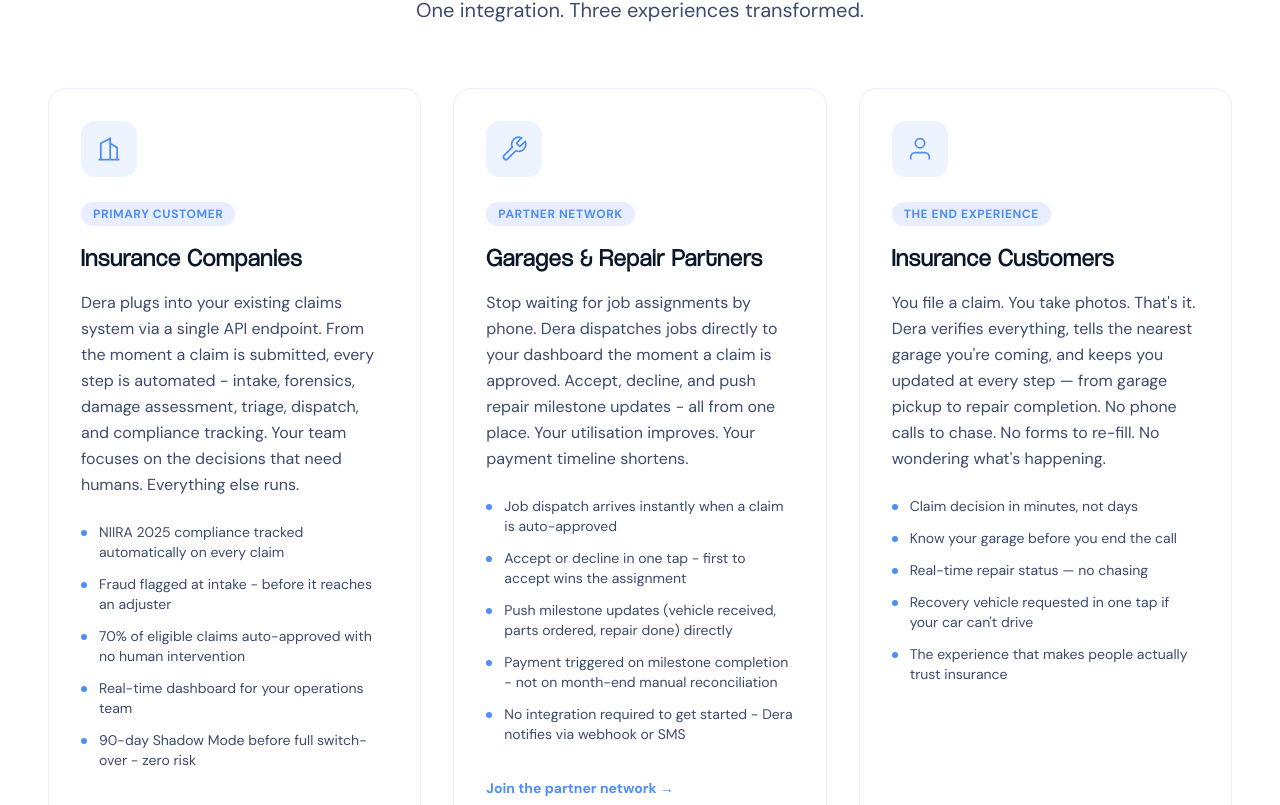
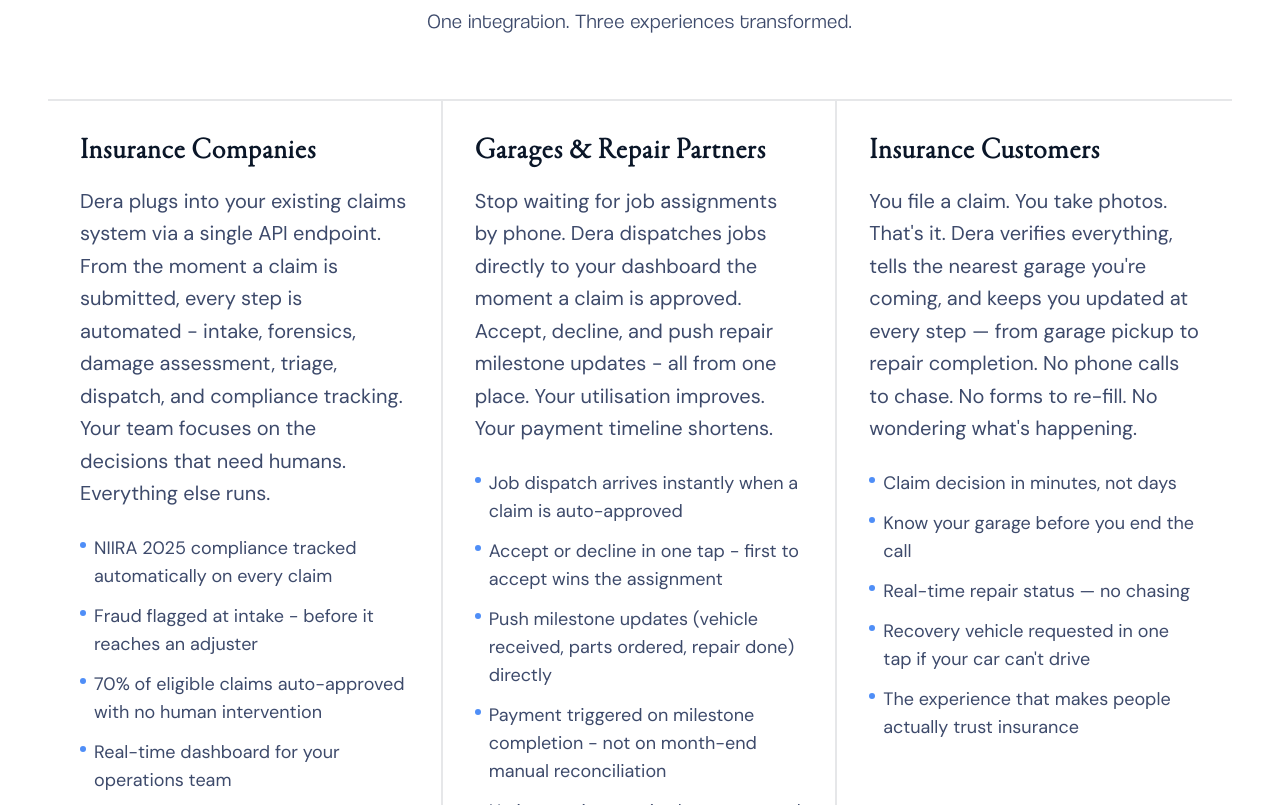
Before and after one commit to DavidErameh/dera, a Next.js app: page / in a window 1280 px wide. Shown: the part 7255-8060 px from the top of the page. Built offline with nearby package versions, Linux system fonts and the light colour scheme.

Commit message:
Update WhoSection - simplified layout, fonts, button styles

```diff
--- a/src/components/sections/CTASection.tsx
+++ b/src/components/sections/CTASection.tsx
@@ -83,9 +83,6 @@
         <div className="max-w-[580px] mx-auto">
           {/* Header */}
           <div className="text-center mb-12">
-            <SectionLabel className="justify-center mb-6">
-              EARLY ACCESS
-            </SectionLabel>
             <h2 className="font-display text-4xl md:text-5xl font-bold text-blue-900 tracking-tight leading-tight mb-8">
               Experience the Dera difference <br />
               in minutes, not weeks
--- a/src/components/sections/WhoSection.tsx
+++ b/src/components/sections/WhoSection.tsx
@@ -4,12 +4,10 @@
 import { motion } from 'motion/react';
 import { useInView } from 'react-intersection-observer';
 import { fadeInUp, staggerContainer } from '@/lib/animations';
-import { Button } from '@/components/ui/Button';
 
 const stakeholders = [
   {
     id: 'insurers',
-    tag: 'PRIMARY CUSTOMER',
     title: 'Insurance Companies',
     body: 'Dera plugs into your existing claims system via a single API endpoint. From the moment a claim is submitted, every step is automated - intake, forensics, damage assessment, triage, dispatch, and compliance tracking. Your team focuses on the decisions that need humans. Everything else runs.',
     bullets: [
@@ -23,7 +21,6 @@
   },
   {
     id: 'garages',
-    tag: 'PARTNER NETWORK',
     title: 'Garages & Repair Partners',
     body: "Stop waiting for job assignments by phone. Dera dispatches jobs directly to your dashboard the moment a claim is approved. Accept, decline, and push repair milestone updates - all from one place. Your utilisation improves. Your payment timeline shortens.",
     bullets: [
@@ -37,108 +34,28 @@
   },
   {
     id: 'customers',
-    tag: 'THE END EXPERIENCE',
     title: 'Insurance Customers',
-    body: 'You file a claim. You take photos. That\'s it. Dera verifies everything, tells the nearest garage you\'re coming, and keeps you updated at every step — from garage pickup to repair completion. No phone calls to chase. No forms to re-fill. No wondering what\'s happening.',
+    body: "You file a claim. You take photos. That's it. Dera verifies everything, tells the nearest garage you're coming, and keeps you updated at every step — from garage pickup to repair completion. No phone calls to chase. No forms to re-fill. No wondering what's happening.",
     bullets: [
       'Claim decision in minutes, not days',
       "Know your garage before you end the call",
       'Real-time repair status — no chasing',
-      'Recovery vehicle requested in one tap if your car can\'t drive',
+      "Recovery vehicle requested in one tap if your car can't drive",
       'The experience that makes people actually trust insurance',
     ],
     cta: null,
   },
 ];
 
-const BuildingIcon = () => (
-  <svg viewBox="0 0 24 24" fill="none" stroke="currentColor" strokeWidth="1.5" className="w-7 h-7">
-    <path d="M3 21h18M5 21V7l8-4v18M19 21V11l-6-4M9 9v.01M9 12v.01M9 15v.01M9 18v.01" />
-  </svg>
-);
+export const WhoSection = () => {
+  const { ref, inView } = useInView({ threshold: 0.1, triggerOnce: true });
 
-const WrenchIcon = () => (
-  <svg viewBox="0 0 24 24" fill="none" stroke="currentColor" strokeWidth="1.5" className="w-7 h-7">
-    <path d="M14.7 6.3a1 1 0 0 0 0 1.4l1.6 1.6a1 1 0 0 0 1.4 0l3.77-3.77a6 6 0 0 1-7.94 7.94l-6.91 6.91a2.12 2.12 0 0 1-3-3l6.91-6.91a6 6 0 0 1 7.94-7.94l-3.76 3.76z" />
-  </svg>
-);
-
-const UserIcon = () => (
-  <svg viewBox="0 0 24 24" fill="none" stroke="currentColor" strokeWidth="1.5" className="w-7 h-7">
-    <path d="M20 21v-2a4 4 0 0 0-4-4H8a4 4 0 0 0-4 4v2M12 11a4 4 0 1 0 0-8 4 4 0 0 0 0 8z" />
-  </svg>
-);
-
-const icons = [BuildingIcon, WrenchIcon, UserIcon];
-
-const StakeholderCard = ({
-  stakeholder,
-  index,
-  icon: Icon
-}: {
-  stakeholder: typeof stakeholders[0];
-  index: number;
-  icon: () => React.JSX.Element;
-}) => {
   const scrollToInvestors = () => {
     const element = document.getElementById('investors');
     if (element) {
       window.scrollTo({ top: element.offsetTop - 80, behavior: 'smooth' });
     }
   };
-
-  return (
-    <motion.div
-      variants={fadeInUp}
-      className="group"
-    >
-      <div className="h-full bg-white rounded-2xl p-6 md:p-8 border border-[#E8EEFF] hover:-translate-y-1 hover:shadow-xl transition-all duration-300">
-        {/* Icon block */}
-        <div className="w-14 h-14 rounded-xl bg-[#4F8EF7]/10 flex items-center justify-center mb-6 text-[#4F8EF7]">
-          <Icon />
-        </div>
-
-        {/* Tag */}
-        <span className="inline-block px-3 py-1 rounded-full bg-[#E8EEFF] text-[#4F8EF7] text-xs font-bold uppercase tracking-wider mb-4">
-          {stakeholder.tag}
-        </span>
-
-        {/* Title */}
-        <h3 className="font-headline text-2xl font-bold text-[#0A1628] mb-4">
-          {stakeholder.title}
-        </h3>
-
-        {/* Body */}
-        <p className="text-[#3D4A6B] leading-relaxed mb-6">
-          {stakeholder.body}
-        </p>
-
-        {/* Bullets */}
-        <ul className="space-y-3 mb-8">
-          {stakeholder.bullets.map((bullet, i) => (
-            <li key={i} className="flex items-start gap-3 text-sm text-[#3D4A6B]">
-              <span className="w-1.5 h-1.5 rounded-full bg-[#4F8EF7] mt-2 shrink-0" />
-              <span>{bullet}</span>
-            </li>
-          ))}
-        </ul>
-
-        {/* CTA */}
-        {stakeholder.cta && (
-          <button
-            onClick={scrollToInvestors}
-            className="text-[#4F8EF7] font-semibold text-sm hover:underline underline-offset-4"
-          >
-            {stakeholder.cta} →
-          </button>
-        )}
-      </div>
-    </motion.div>
-  );
-};
-
-export const WhoSection = () => {
-  const { ref, inView } = useInView({ threshold: 0.1, triggerOnce: true });
 
   return (
     <section id="who" className="bg-white py-16 lg:py-24 overflow-hidden">
@@ -150,30 +67,64 @@
           transition={{ duration: 0.6, ease: [0, 0, 0.2, 1] }}
           className="text-center mb-16"
         >
-          <h2 className="font-headline text-4xl sm:text-5xl md:text-7xl font-bold text-[#0A1628] leading-[1.05] mb-4">
-            <span className="text-3xl sm:text-4xl md:text-6xl">Built for every party</span><br />
-            <span className="text-[#4F8EF7]">in the claims chain.</span>
+          <h2 className="font-display text-4xl sm:text-5xl md:text-7xl font-bold text-[#0A1628] leading-[1.05] mb-4">
+            <span className="text-3xl sm:text-4xl md:text-6xl capitalize">Built For Every Party</span><br />
+            <span style={{ fontFamily: "var(--font-garamond)" }} className="text-[#4F8EF7]">In The Claims Chain.</span>
           </h2>
-          <p className="text-lg md:text-xl text-[#3D4A6B]">
+          <p className="font-headline text-lg md:text-xl text-[#3D4A6B]">
             One integration. Three experiences transformed.
           </p>
         </motion.div>
 
-        {/* Three Columns */}
+        {/* Table-style layout */}
         <motion.div
-          variants={staggerContainer}
-          initial="initial"
-          animate={inView ? 'animate' : 'initial'}
-          className="grid grid-cols-1 md:grid-cols-3 gap-6 lg:gap-8"
+          initial={{ opacity: 0, y: 32 }}
+          animate={inView ? { opacity: 1, y: 0 } : {}}
+          transition={{ duration: 0.6, delay: 0.2, ease: [0, 0, 0.2, 1] }}
+          className="border-t-2 border-[#0A1628]/10"
         >
-          {stakeholders.map((stakeholder, i) => (
-            <StakeholderCard
-              key={stakeholder.id}
-              stakeholder={stakeholder}
-              index={i}
-              icon={icons[i]}
-            />
-          ))}
+          <div className="grid grid-cols-1 md:grid-cols-3">
+            {stakeholders.map((stakeholder, i) => (
+              <motion.div
+                key={stakeholder.id}
+                variants={fadeInUp}
+                className={`p-6 md:p-8 ${i < 2 ? 'border-b md:border-b-0 md:border-r-2 border-[#0A1628]/10' : 'border-b-2 md:border-b-0 border-[#0A1628]/10'}`}
+              >
+                {/* Title */}
+                <h3 style={{ fontFamily: "var(--font-garamond)" }} className="font-headline text-2xl md:text-3xl font-bold text-[#0A1628] mb-4">
+                  {stakeholder.title}
+                </h3>
+
+                {/* Body */}
+                <p className="text-lg md:text-xl text-[#3D4A6B] leading-relaxed mb-6">
+                  {stakeholder.body}
+                </p>
+
+                {/* Bullets */}
+                <ul className="space-y-3 mb-6">
+                  {stakeholder.bullets.map((bullet, j) => (
+                    <li key={j} className="flex items-start gap-2 text-base md:text-lg text-[#3D4A6B]">
+                      <span className="w-1.5 h-1.5 rounded-full bg-[#4F8EF7] mt-2 shrink-0" />
+                      <span>{bullet}</span>
+                    </li>
+                  ))}
+                </ul>
+
+                {/* CTA */}
+                {stakeholder.cta && (
+                  <button
+                    onClick={scrollToInvestors}
+                    className={i === 0
+                      ? "px-7 py-3.5 rounded-lg text-base md:text-lg font-medium text-white bg-black hover:bg-gray-800 transition-all cursor-pointer"
+                      : "px-6 py-3 rounded-lg text-base md:text-lg font-medium text-[#0A1628] bg-white/20 backdrop-blur-md border border-white/30 shadow-[0_4px_20px_rgba(255,255,255,0.1)] hover:bg-white/30 transition-all"
+                    }
+                  >
+                    {stakeholder.cta} →
+                  </button>
+                )}
+              </motion.div>
+            ))}
+          </div>
         </motion.div>
       </div>
     </section>
```
